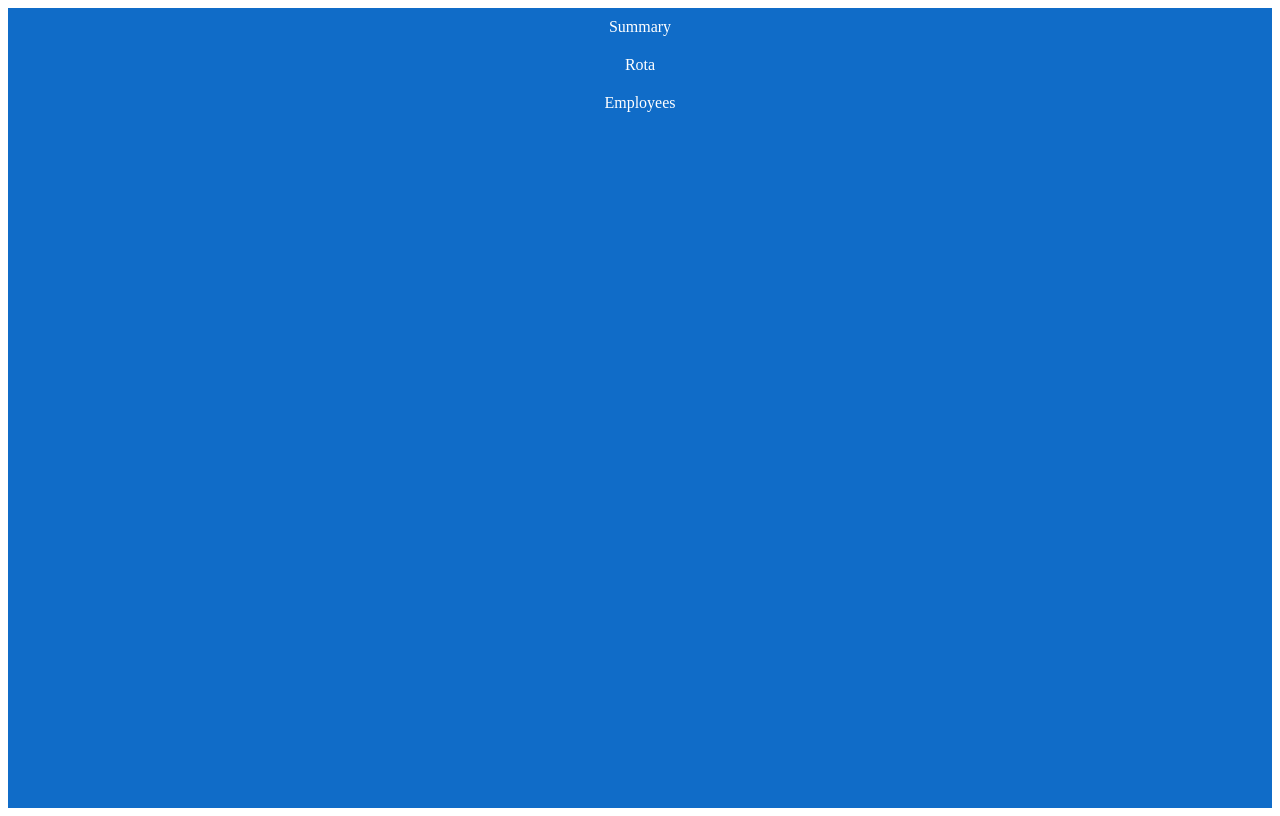
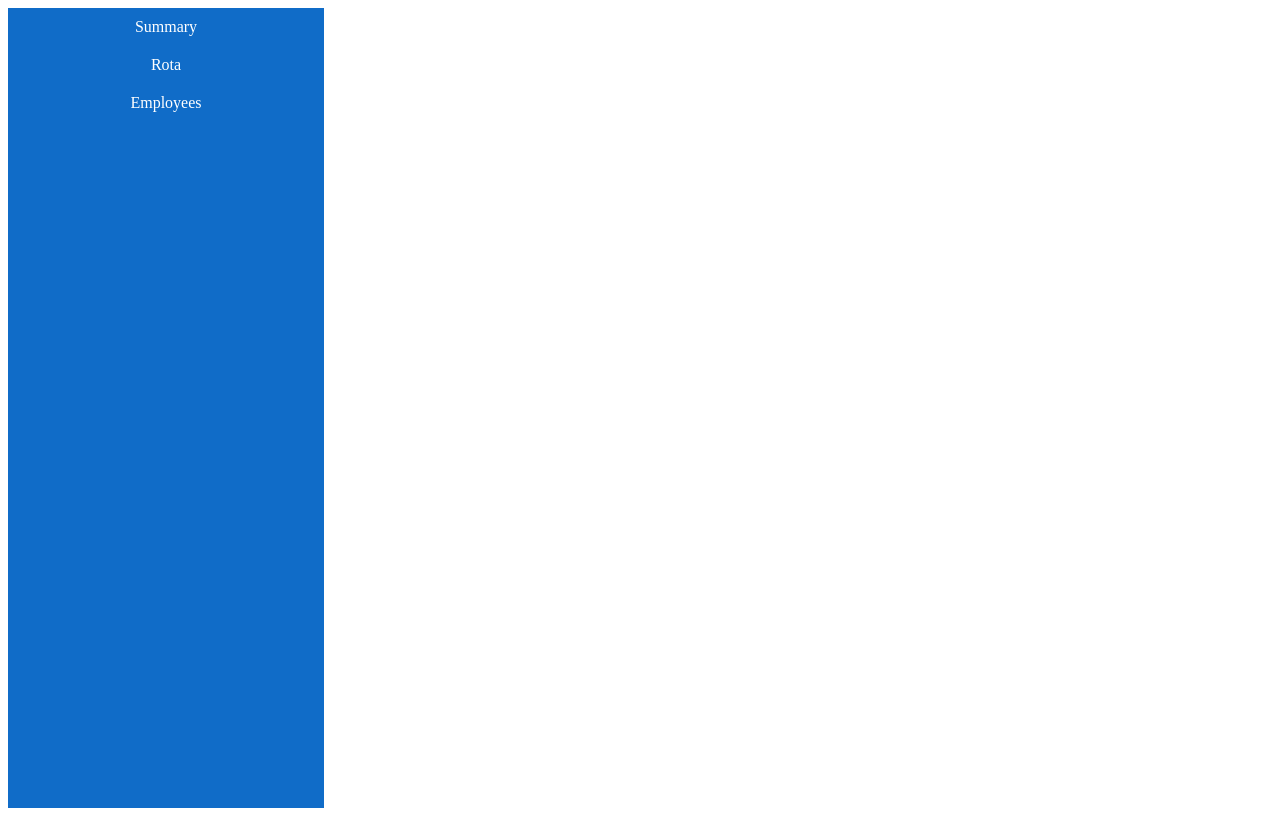
Before and after one commit to Furlough-Friends/rota-flex-101, a React (Create React App) app in the folder frontend/: page / in a window 1280 px wide. Built offline with nearby package versions, Linux system fonts and the light colour scheme.

Commit message:
add style to home

```diff
--- /dev/null
+++ b/frontend/src/components/home/home.module.scss
@@ -0,0 +1,3 @@
+.sidebar {
+    width: 25%;
+}
--- a/frontend/src/components/home/index.tsx
+++ b/frontend/src/components/home/index.tsx
@@ -1,10 +1,14 @@
 import React from 'react';
 import Sidebar from '../sidebar';
+import homeStyles from './home.module.scss';
 
 const Home = () => (
-  <div>
-    <Sidebar />
-  </div>
+  <>
+    <div className={homeStyles.sidebar}>
+      <Sidebar />
+    </div>
+    <div />
+  </>
 );
 
 export default Home;
```
